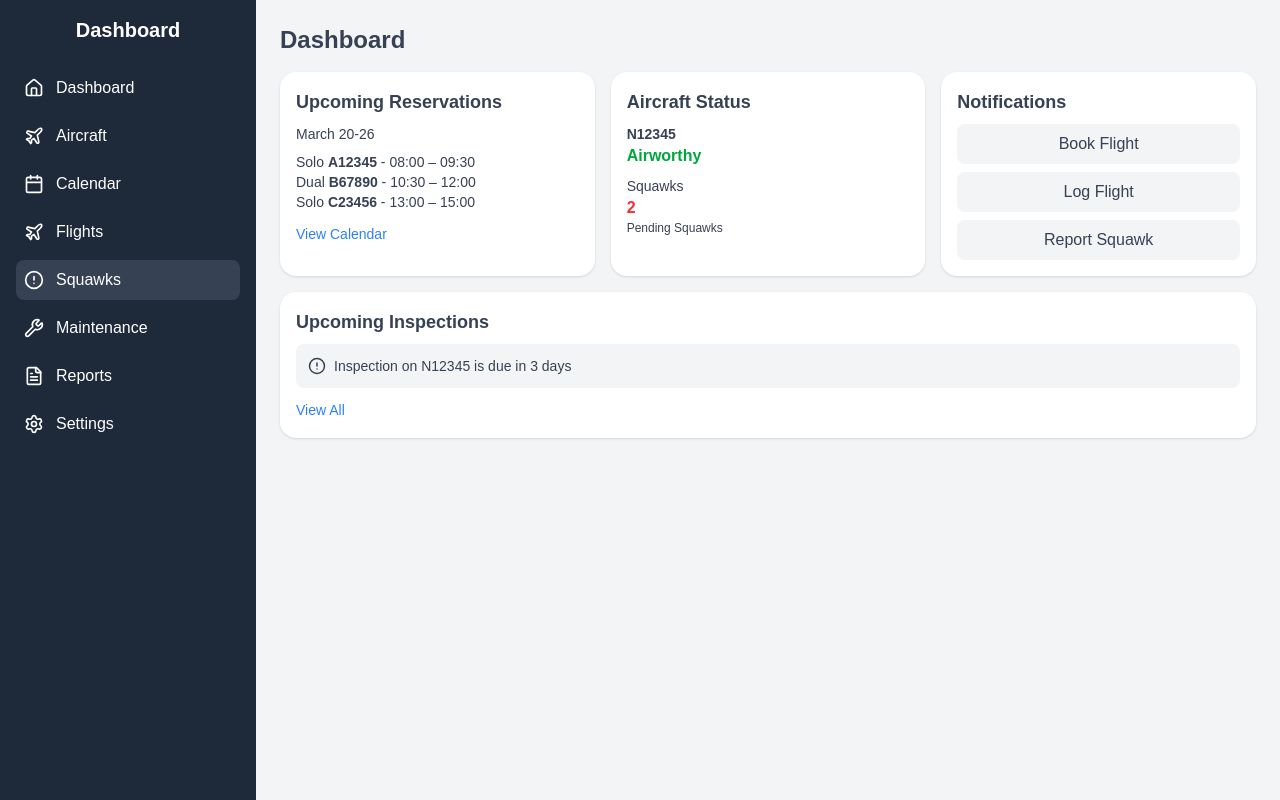
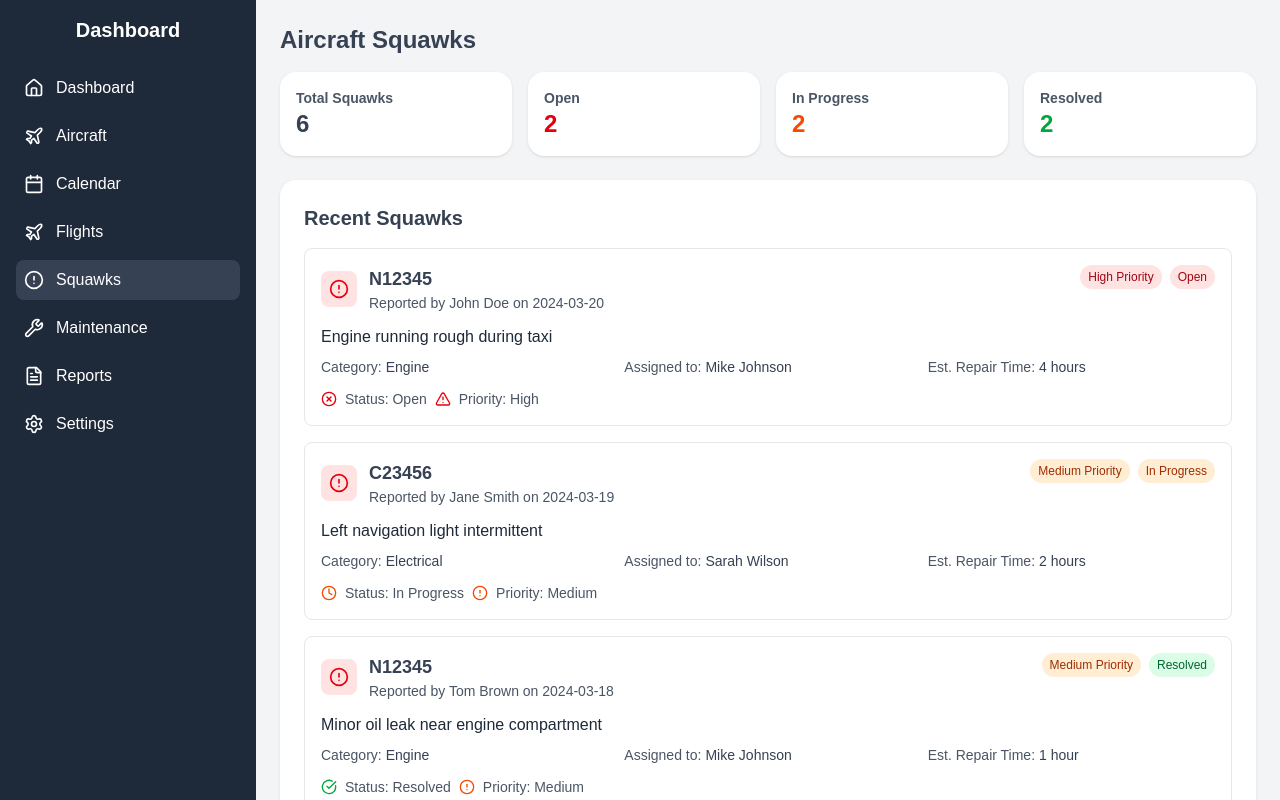
Before and after one commit to TroyOwens0493/digitalLogbooks, a Next.js app: page / in a window 1280 px wide. Both pictures are taken after a click on the item "Squawks". Built offline with nearby package versions, Linux system fonts and the light colour scheme.

Commit message:
Add Squawks demo page with sample data and navigation
Co-authored-by: TroyOwens0493 <147565176+TroyOwens0493@users.noreply.github.com>

```diff
--- a/src/app/page.tsx
+++ b/src/app/page.tsx
@@ -6,6 +6,7 @@ import Dashboard from "../components/Dashboard";
 import Aircraft from "../components/Aircraft";
 import Calendar from "../components/Calendar";
 import Flights from "../components/Flights";
+import Squawks from "../components/Squawks";
 
 export default function Home() {
     const [currentPage, setCurrentPage] = useState("Dashboard");
@@ -20,6 +21,8 @@ export default function Home() {
                 return <Calendar />;
             case "Flights":
                 return <Flights />;
+            case "Squawks":
+                return <Squawks />;
             default:
                 return <Dashboard onPageChange={setCurrentPage} />;
         }
--- /dev/null
+++ b/src/components/Squawks.jsx
@@ -0,0 +1,217 @@
+// components/Squawks.jsx
+import { AlertCircle, Clock, CheckCircle, XCircle, AlertTriangle } from "lucide-react";
+
+export default function Squawks() {
+    // Sample squawks data for the demo
+    const squawksList = [
+        {
+            id: 1,
+            aircraft: "N12345",
+            dateReported: "2024-03-20",
+            reportedBy: "John Doe",
+            description: "Engine running rough during taxi",
+            priority: "High",
+            status: "Open",
+            category: "Engine",
+            mechanic: "Mike Johnson",
+            estimatedRepairTime: "4 hours"
+        },
+        {
+            id: 2,
+            aircraft: "C23456",
+            dateReported: "2024-03-19",
+            reportedBy: "Jane Smith",
+            description: "Left navigation light intermittent",
+            priority: "Medium",
+            status: "In Progress",
+            category: "Electrical",
+            mechanic: "Sarah Wilson",
+            estimatedRepairTime: "2 hours"
+        },
+        {
+            id: 3,
+            aircraft: "N12345",
+            dateReported: "2024-03-18",
+            reportedBy: "Tom Brown",
+            description: "Minor oil leak near engine compartment",
+            priority: "Medium",
+            status: "Resolved",
+            category: "Engine",
+            mechanic: "Mike Johnson",
+            estimatedRepairTime: "1 hour"
+        },
+        {
+            id: 4,
+            aircraft: "B67890",
+            dateReported: "2024-03-17",
+            reportedBy: "Lisa Davis",
+            description: "Radio static on COM1 frequency",
+            priority: "Low",
+            status: "Open",
+            category: "Avionics",
+            mechanic: "Tom Wilson",
+            estimatedRepairTime: "3 hours"
+        },
+        {
+            id: 5,
+            aircraft: "A12345",
+            dateReported: "2024-03-16",
+            reportedBy: "Mark Thompson",
+            description: "Flap indicator showing incorrect position",
+            priority: "High",
+            status: "In Progress",
+            category: "Flight Controls",
+            mechanic: "Sarah Wilson",
+            estimatedRepairTime: "6 hours"
+        },
+        {
+            id: 6,
+            aircraft: "C23456",
+            dateReported: "2024-03-15",
+            reportedBy: "Amy Roberts",
+            description: "Tire pressure low on left main gear",
+            priority: "Low",
+            status: "Resolved",
+            category: "Landing Gear",
+            mechanic: "Mike Johnson",
+            estimatedRepairTime: "30 minutes"
+        }
+    ];
+
+    const getPriorityIcon = (priority) => {
+        switch (priority) {
+            case "High":
+                return <AlertTriangle className="text-red-600" size={16} />;
+            case "Medium":
+                return <AlertCircle className="text-orange-600" size={16} />;
+            case "Low":
+                return <Clock className="text-yellow-600" size={16} />;
+            default:
+                return <AlertCircle className="text-gray-600" size={16} />;
+        }
+    };
+
+    const getStatusIcon = (status) => {
+        switch (status) {
+            case "Open":
+                return <XCircle className="text-red-600" size={16} />;
+            case "In Progress":
+                return <Clock className="text-orange-600" size={16} />;
+            case "Resolved":
+                return <CheckCircle className="text-green-600" size={16} />;
+            default:
+                return <AlertCircle className="text-gray-600" size={16} />;
+        }
+    };
+
+    const getStatusBadgeClass = (status) => {
+        switch (status) {
+            case "Open":
+                return "bg-red-100 text-red-800";
+            case "In Progress":
+                return "bg-orange-100 text-orange-800";
+            case "Resolved":
+                return "bg-green-100 text-green-800";
+            default:
+                return "bg-gray-100 text-gray-800";
+        }
+    };
+
+    const getPriorityBadgeClass = (priority) => {
+        switch (priority) {
+            case "High":
+                return "bg-red-100 text-red-800";
+            case "Medium":
+                return "bg-orange-100 text-orange-800";
+            case "Low":
+                return "bg-yellow-100 text-yellow-800";
+            default:
+                return "bg-gray-100 text-gray-800";
+        }
+    };
+
+    return (
+        <div className="p-6 flex-1 overflow-auto">
+            <h1 className="text-2xl font-bold mb-4">Aircraft Squawks</h1>
+
+            {/* Squawks Summary Stats */}
+            <div className="grid grid-cols-4 gap-4 mb-6">
+                <div className="bg-white p-4 rounded-2xl shadow">
+                    <h3 className="text-sm font-semibold text-gray-600">Total Squawks</h3>
+                    <p className="text-2xl font-bold">{squawksList.length}</p>
+                </div>
+                <div className="bg-white p-4 rounded-2xl shadow">
+                    <h3 className="text-sm font-semibold text-gray-600">Open</h3>
+                    <p className="text-2xl font-bold text-red-600">
+                        {squawksList.filter(s => s.status === "Open").length}
+                    </p>
+                </div>
+                <div className="bg-white p-4 rounded-2xl shadow">
+                    <h3 className="text-sm font-semibold text-gray-600">In Progress</h3>
+                    <p className="text-2xl font-bold text-orange-600">
+                        {squawksList.filter(s => s.status === "In Progress").length}
+                    </p>
+                </div>
+                <div className="bg-white p-4 rounded-2xl shadow">
+                    <h3 className="text-sm font-semibold text-gray-600">Resolved</h3>
+                    <p className="text-2xl font-bold text-green-600">
+                        {squawksList.filter(s => s.status === "Resolved").length}
+                    </p>
+                </div>
+            </div>
+
+            {/* Squawks List */}
+            <div className="bg-white rounded-2xl shadow p-6">
+                <h2 className="text-xl font-semibold mb-4">Recent Squawks</h2>
+                <div className="space-y-4">
+                    {squawksList.map((squawk) => (
+                        <div key={squawk.id} className="border border-gray-200 rounded-lg p-4 hover:shadow-md transition-shadow">
+                            <div className="flex items-start justify-between mb-3">
+                                <div className="flex items-center gap-3">
+                                    <div className="bg-red-100 p-2 rounded-lg">
+                                        <AlertCircle className="text-red-600" size={20} />
+                                    </div>
+                                    <div>
+                                        <h3 className="font-semibold text-lg">{squawk.aircraft}</h3>
+                                        <p className="text-sm text-gray-600">Reported by {squawk.reportedBy} on {squawk.dateReported}</p>
+                                    </div>
+                                </div>
+                                <div className="flex gap-2">
+                                    <span className={`px-2 py-1 text-xs font-medium rounded-full ${getPriorityBadgeClass(squawk.priority)}`}>
+                                        {squawk.priority} Priority
+                                    </span>
+                                    <span className={`px-2 py-1 text-xs font-medium rounded-full ${getStatusBadgeClass(squawk.status)}`}>
+                                        {squawk.status}
+                                    </span>
+                                </div>
+                            </div>
+                            <div className="mb-3">
+                                <p className="text-gray-800 mb-2">{squawk.description}</p>
+                                <div className="grid grid-cols-3 gap-4 text-sm">
+                                    <div>
+                                        <span className="text-gray-600">Category:</span>
+                                        <span className="ml-1 font-medium">{squawk.category}</span>
+                                    </div>
+                                    <div>
+                                        <span className="text-gray-600">Assigned to:</span>
+                                        <span className="ml-1 font-medium">{squawk.mechanic}</span>
+                                    </div>
+                                    <div>
+                                        <span className="text-gray-600">Est. Repair Time:</span>
+                                        <span className="ml-1 font-medium">{squawk.estimatedRepairTime}</span>
+                                    </div>
+                                </div>
+                            </div>
+                            <div className="flex items-center gap-2 text-sm">
+                                {getStatusIcon(squawk.status)}
+                                <span className="text-gray-600">Status: {squawk.status}</span>
+                                {getPriorityIcon(squawk.priority)}
+                                <span className="text-gray-600">Priority: {squawk.priority}</span>
+                            </div>
+                        </div>
+                    ))}
+                </div>
+            </div>
+        </div>
+    );
+}
```
